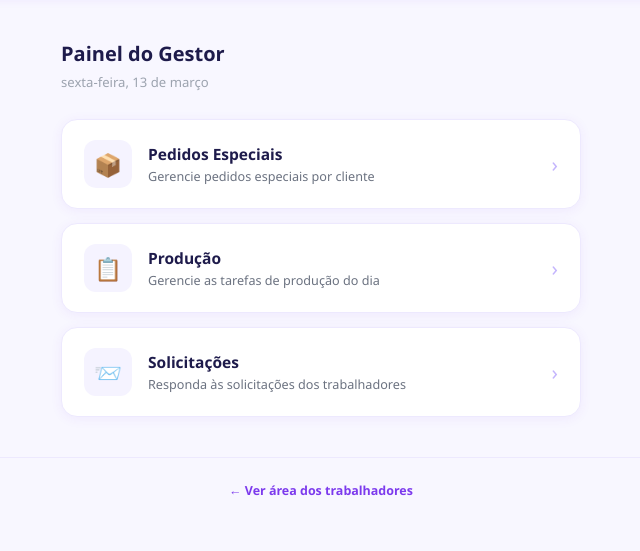
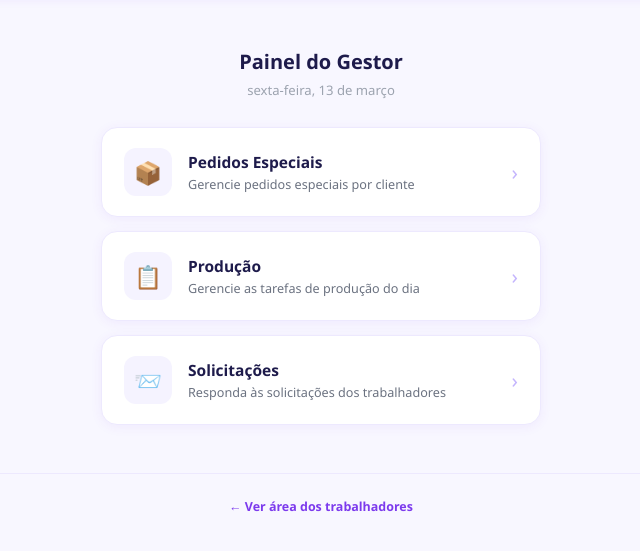
Before and after one commit to fogospiromax/controledeprodu-o, a Flask app: template templates/admin_hub.html in a window 1280 px wide. Shown: the part 69-620 px from the top of the page, without its empty margins (319-959 px from the left). Run offline with Flask 3, Linux system fonts and the light colour scheme; the template is opened without the code that fills it, so the values that code supplies are empty; some libraries are stand-ins or nearby versions.

Commit message:
Update admin_hub.html

```diff
--- a/templates/admin_hub.html
+++ b/templates/admin_hub.html
@@ -40,9 +40,9 @@ header {
 }
 .btn-logout:hover { border-color: #c4b5fd; color: #7c3aed; }
 
-.container { max-width: 560px; margin: 40px auto; padding: 0 20px; }
-.hub-title { font-size: 1.25rem; font-weight: 800; color: #1e1b4b; margin-bottom: 6px; }
-.hub-date { font-size: 0.82rem; color: #9ca3af; margin-bottom: 28px; }
+.container { max-width: 480px; margin: 48px auto; padding: 0 20px; }
+.hub-title { font-size: 1.25rem; font-weight: 800; color: #1e1b4b; margin-bottom: 6px; text-align: center; }
+.hub-date { font-size: 0.82rem; color: #9ca3af; margin-bottom: 28px; text-align: center; }
 
 .modules { display: flex; flex-direction: column; gap: 14px; margin-bottom: 28px; }
 .module-card {
```
